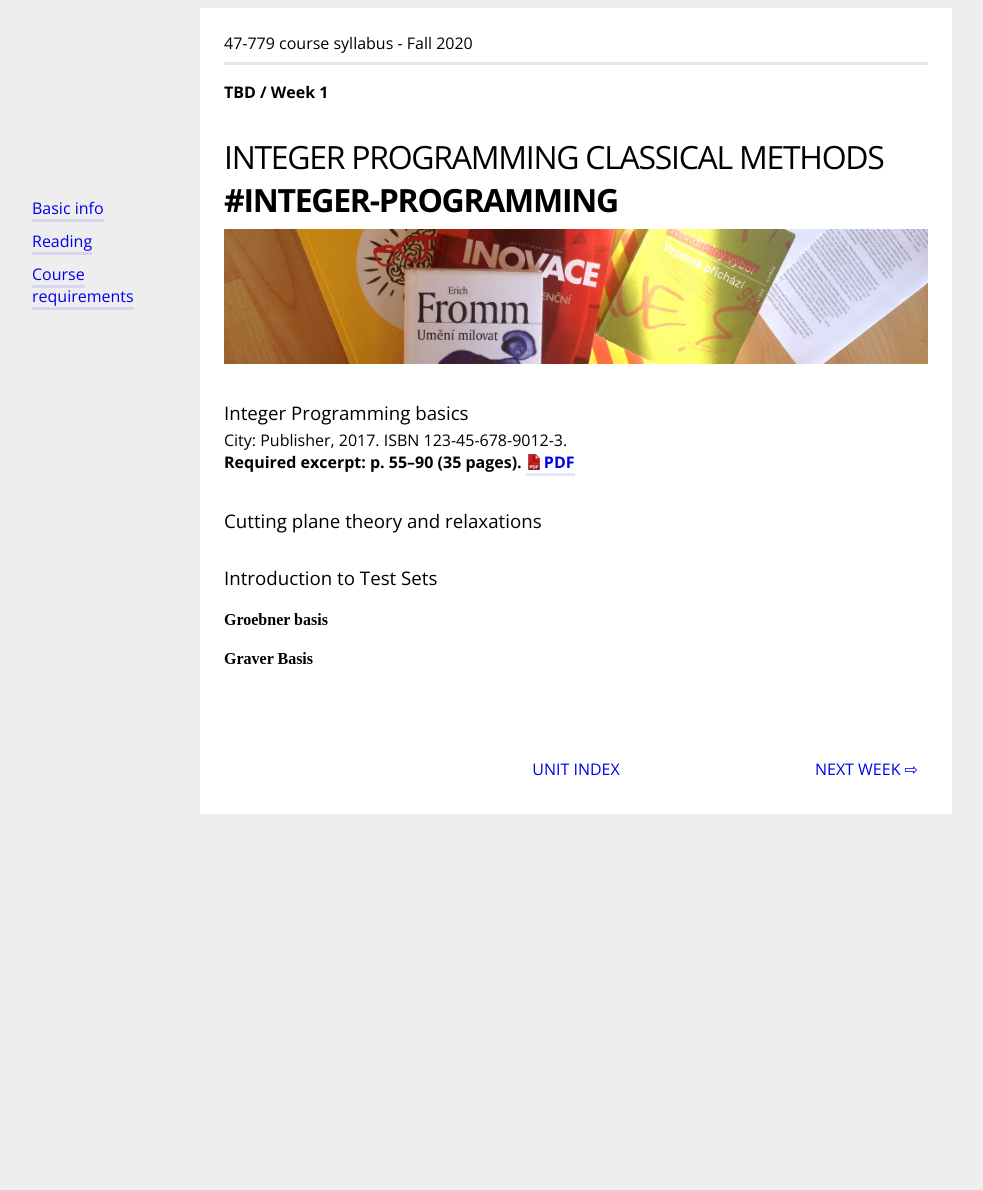
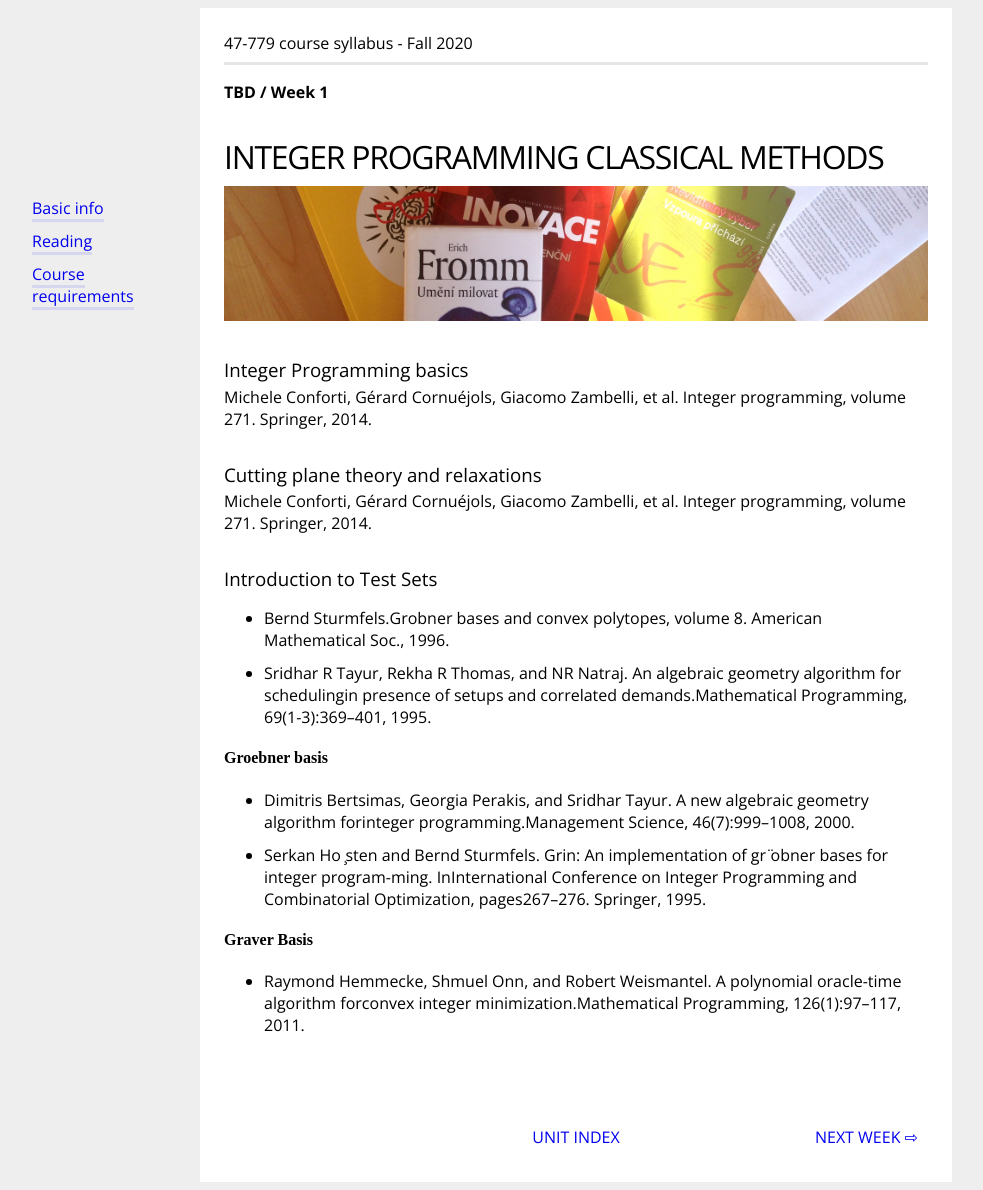
Before and after one commit to bernalde/QuIP, a Jekyll site: the page built from _syllabus/1-ip-basics.md, in a window 1280 px wide. Shown: the whole page, without its empty margins (64-1047 px from the left). Built offline with Jekyll 4.4.1, drawn with Linux system fonts in a browser that asks for light colours; before the commit the page ends 900 px from its top, so only the background shows below that.

Commit message:
Adding references to first week

```diff
--- a/_syllabus/1-ip-basics.md
+++ b/_syllabus/1-ip-basics.md
@@ -2,17 +2,23 @@
 week: 1
 day: TBD
 title: Integer programming classical methods
-tags: [integer-programming]
 ---
 ### Integer Programming basics
 
-City: Publisher, 2017\. ISBN 123-45-678-9012-3.
-**Required excerpt: p. 55–90 (35 pages). [PDF]({{ site.docsUrl }}article.pdf)**
+Michele  Conforti,  Gérard  Cornuéjols,  Giacomo  Zambelli,  et  al. Integer  programming,  volume  271. Springer, 2014.
 
 ### Cutting plane theory and relaxations
 
+Michele  Conforti,  Gérard  Cornuéjols,  Giacomo  Zambelli,  et  al. Integer  programming,  volume  271. Springer, 2014.
+
 ### Introduction to Test Sets
 
+- Bernd Sturmfels.Grobner bases and convex polytopes, volume 8. American Mathematical Soc., 1996.
+- Sridhar R Tayur, Rekha R Thomas, and NR Natraj.  An algebraic geometry algorithm for schedulingin presence of setups and correlated demands.Mathematical Programming, 69(1-3):369–401, 1995.
+
 #### Groebner basis
+- Dimitris  Bertsimas,  Georgia  Perakis,  and  Sridhar  Tayur.   A  new  algebraic  geometry  algorithm  forinteger programming.Management Science, 46(7):999–1008, 2000.
+-  Serkan Ho ̧sten and Bernd Sturmfels.  Grin:  An implementation of gr ̈obner bases for integer program-ming.   InInternational  Conference  on  Integer  Programming  and  Combinatorial  Optimization,  pages267–276. Springer, 1995.
 
 #### Graver Basis
+- Raymond Hemmecke, Shmuel Onn, and Robert Weismantel.  A polynomial oracle-time algorithm forconvex integer minimization.Mathematical Programming, 126(1):97–117, 2011.
```
